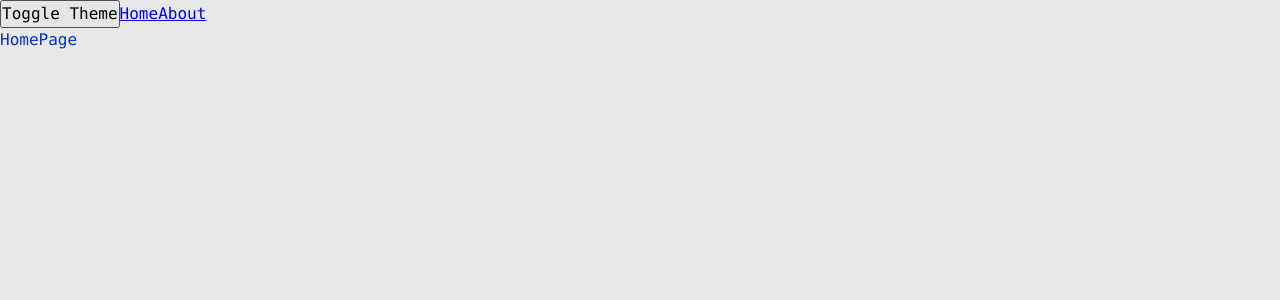
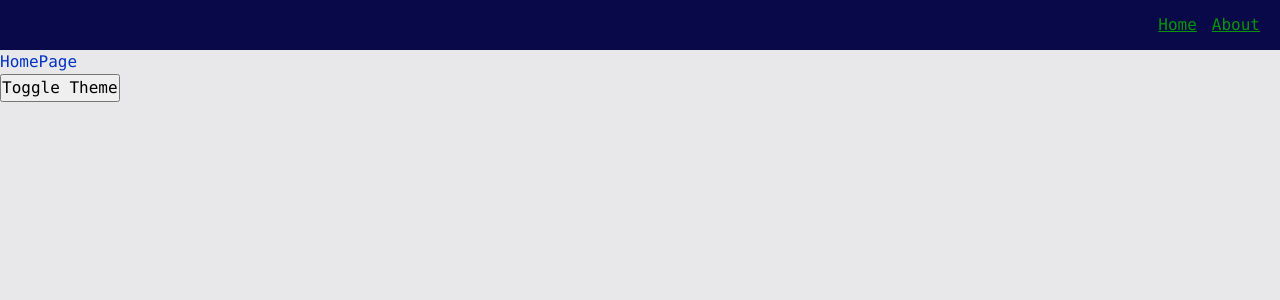
Before and after one commit to ViktoriaAfitova/production-project, a React app: page / in a window 1280 px wide. Shown: the top 300 px of the page. Built offline with nearby package versions, Linux system fonts and the light colour scheme.

Commit message:
Add navbar, links

```diff
--- a/src/app/App.tsx
+++ b/src/app/App.tsx
@@ -1,18 +1,17 @@
 import "./styles/index.scss";
-import { Link } from "react-router-dom";
 import { useTheme } from "./providers";
 import { classNames } from "shared/lib/classNames/classNames";
 import { AppRouter } from "./providers/router";
+import { Navbar } from "widgets/Navbar/ui/Navbar";
 
 const App = () => {
   const { theme, toggleTheme } = useTheme();
 
   return (
     <div className={classNames("app", {}, [theme])}>
+      <Navbar />
+      <AppRouter />
       <button onClick={toggleTheme}>Toggle Theme</button>
-      <Link to={"/"}>Home</Link>
-      <Link to={"/about"}>About</Link>
-      <AppRouter />
     </div>
   );
 };
--- a/src/app/styles/themes/dark.scss
+++ b/src/app/styles/themes/dark.scss
@@ -1,6 +1,9 @@
 .app.dark {
   --bg-color: #090949;
+  --inverted-bg-color: #e8e8ea;
 
   --primary-color: #049604;
   --secondary-color: #04ff04;
+  --inverted-primary-color: #0232c2;
+  --inverted-secondary-color: #0452ff;
 }
--- a/src/app/styles/themes/light.scss
+++ b/src/app/styles/themes/light.scss
@@ -1,6 +1,9 @@
 .app.light {
   --bg-color: #e8e8ea;
+  --inverted-bg-color: #090949;
 
   --primary-color: #0232c2;
   --secondary-color: #0449e0;
+  --inverted-primary-color: #049604;
+  --inverted-secondary-color: #04ff04;
 }
--- a/src/app/styles/variables/global.scss
+++ b/src/app/styles/variables/global.scss
@@ -8,4 +8,6 @@
   --font-size-l: 24px;
   --font-line-l: 32px;
   --font-l: var(--font-size-l) / var(--font-line-l) var(--font-family-main);
+
+  --navbar-height: 50px;
 }
--- a/src/shared/lib/classNames/classNames.ts
+++ b/src/shared/lib/classNames/classNames.ts
@@ -2,12 +2,12 @@ type Modes = Record<string, boolean | string>;
 
 export function classNames(
   mainClass: string,
-  modes: Modes,
-  additional: string[]
+  modes?: Modes,
+  additional?: string[]
 ): string {
   return [
     mainClass,
-    ...additional,
+    ...additional.filter(Boolean),
     ...Object.entries(modes)
       .filter(([className, value]) => Boolean(value))
       .map(([className, value]) => className),
--- /dev/null
+++ b/src/shared/ui/AppLink/AppLink.module.scss
@@ -0,0 +1,11 @@
+.appLink {
+  color: var(--primary-color);
+}
+
+.primary {
+  color: var(--primary-color);
+}
+
+.secondary {
+  color: var(--inverted-primary-color);
+}
--- /dev/null
+++ b/src/shared/ui/AppLink/AppLink.tsx
@@ -0,0 +1,27 @@
+import { classNames } from "shared/lib/classNames/classNames";
+import style from "./AppLink.module.scss";
+import { Link, LinkProps } from "react-router-dom";
+import { FC } from "react";
+
+export enum AppLinkColor {
+  Primary = "primary",
+  Secondary = "secondary",
+}
+
+interface AppLinkProps extends LinkProps {
+  className?: string;
+  color?: AppLinkColor;
+}
+
+export const AppLink: FC<AppLinkProps> = (props) => {
+  const { to, className, children, color = AppLinkColor.Primary } = props;
+
+  return (
+    <Link
+      to={to}
+      className={classNames(style.applink, {}, [className, style[color]])}
+    >
+      {children}
+    </Link>
+  );
+};
--- /dev/null
+++ b/src/widgets/Navbar/ui/Navbar.module.scss
@@ -0,0 +1,16 @@
+.navbar {
+  width: 100%;
+  height: var(--navbar-height);
+  background: var(--inverted-bg-color);
+  display: flex;
+  align-items: center;
+  padding: 20px;
+}
+
+.links {
+  margin-left: auto;
+}
+
+.mainLink {
+  margin-right: 15px;
+}
--- /dev/null
+++ b/src/widgets/Navbar/ui/Navbar.tsx
@@ -0,0 +1,27 @@
+import { Link } from "react-router-dom";
+import { classNames } from "shared/lib/classNames/classNames";
+import style from "./Navbar.module.scss";
+import { AppLink, AppLinkColor } from "shared/ui/AppLink/AppLink";
+
+interface NavbarProps {
+  className?: string;
+}
+
+export const Navbar = ({ className }: NavbarProps) => {
+  return (
+    <div className={classNames(style.navbar, {}, [className])}>
+      <div className={style.links}>
+        <AppLink
+          color={AppLinkColor.Secondary}
+          to={"/"}
+          className={style.mainLink}
+        >
+          Home
+        </AppLink>
+        <AppLink color={AppLinkColor.Secondary} to={"/about"}>
+          About
+        </AppLink>
+      </div>
+    </div>
+  );
+};
--- /dev/null
+++ b/src/widgets/index.tsx
@@ -0,0 +1,3 @@
+import { Navbar } from "./Navbar/ui/Navbar";
+
+export { Navbar };
```
